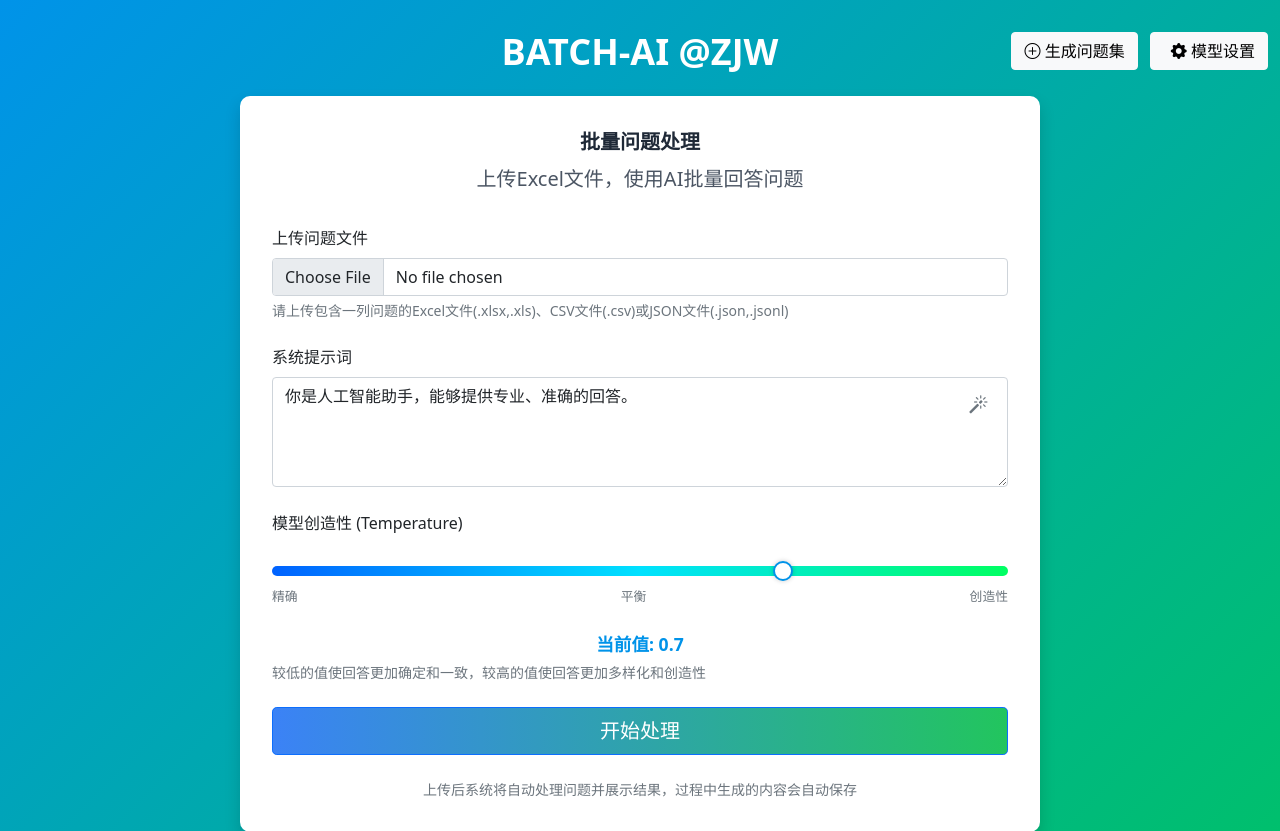
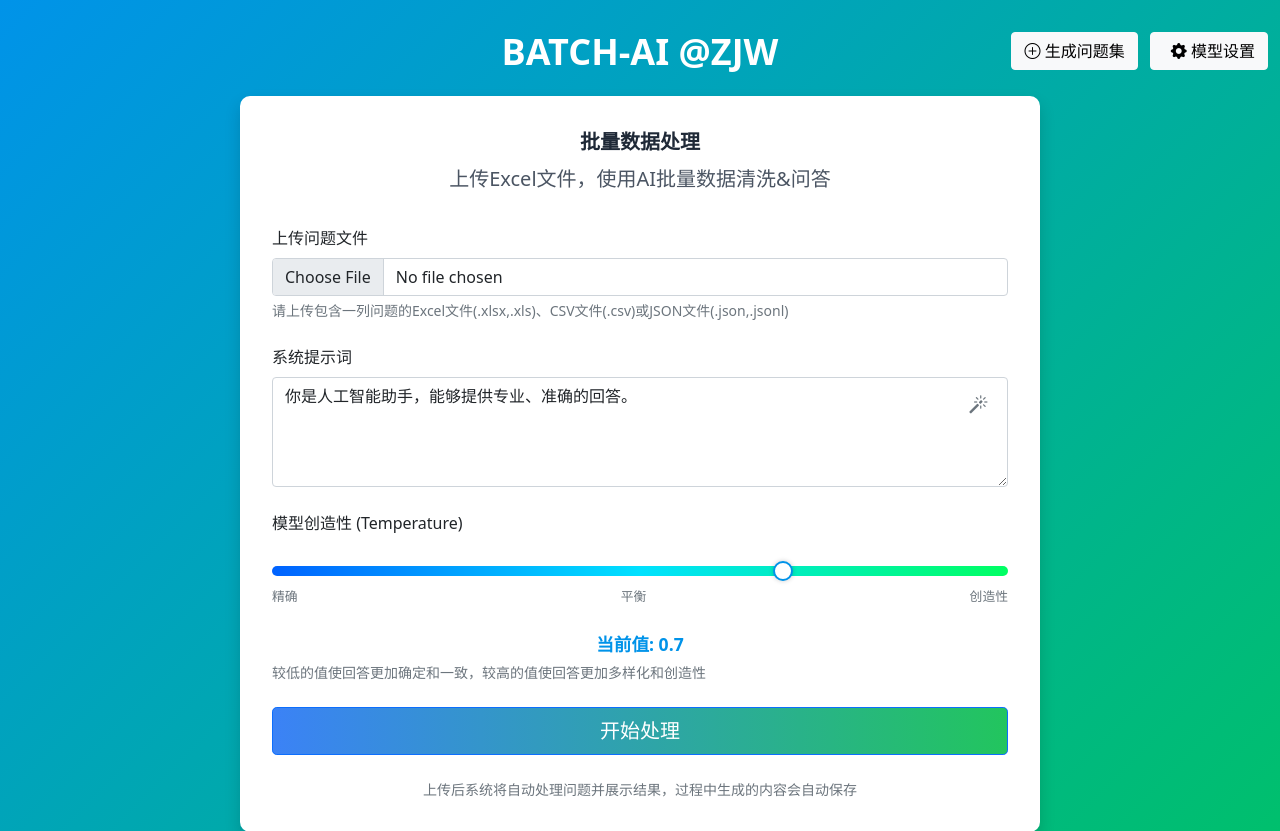
Before and after one commit to Jo6666887/batch_ai, a Flask app: page / in a window 1280 px wide. Shown: the top 831 px of the page. Run offline with Flask 2, Linux system fonts and the light colour scheme; parts of the project's set-up code (start-up, migrations or seed data) failed here and were passed over; some libraries are stand-ins or nearby versions.

Commit message:
更新名字

```diff
--- a/app/templates/index.html
+++ b/app/templates/index.html
@@ -3,7 +3,7 @@
 <head>
     <meta charset="UTF-8">
     <meta name="viewport" content="width=device-width, initial-scale=1.0">
-    <title>批量问题处理系统</title>
+    <title>批量数据处理系统</title>
     <link href="https://cdn.jsdelivr.net/npm/bootstrap@5.1.3/dist/css/bootstrap.min.css" rel="stylesheet">
     <link rel="stylesheet" href="https://cdn.jsdelivr.net/npm/bootstrap-icons@1.8.1/font/bootstrap-icons.css">
     <script src="https://cdn.tailwindcss.com"></script>
@@ -150,8 +150,8 @@
             <div class="col-md-8">
                 <div class="form-container">
                     <div class="header">
-                        <h1 class="text-xl font-bold text-gray-800">批量问题处理</h1>
-                        <p class="lead text-gray-600 mt-2">上传Excel文件，使用AI批量回答问题</p>
+                        <h1 class="text-xl font-bold text-gray-800">批量数据处理</h1>
+                        <p class="lead text-gray-600 mt-2">上传Excel文件，使用AI批量数据清洗&问答</p>
                     </div>
 
                     {% if last_task_id %}
--- a/app/templates/task.html
+++ b/app/templates/task.html
@@ -3,7 +3,7 @@
 <head>
     <meta charset="UTF-8">
     <meta name="viewport" content="width=device-width, initial-scale=1.0">
-    <title>批量问题处理 - 任务进度</title>
+    <title>批量数据处理 - 任务进度</title>
     <link href="https://cdn.jsdelivr.net/npm/bootstrap@5.1.3/dist/css/bootstrap.min.css" rel="stylesheet">
     <script src="https://cdn.jsdelivr.net/npm/bootstrap@5.1.3/dist/js/bootstrap.bundle.min.js"></script>
     <style>
```
